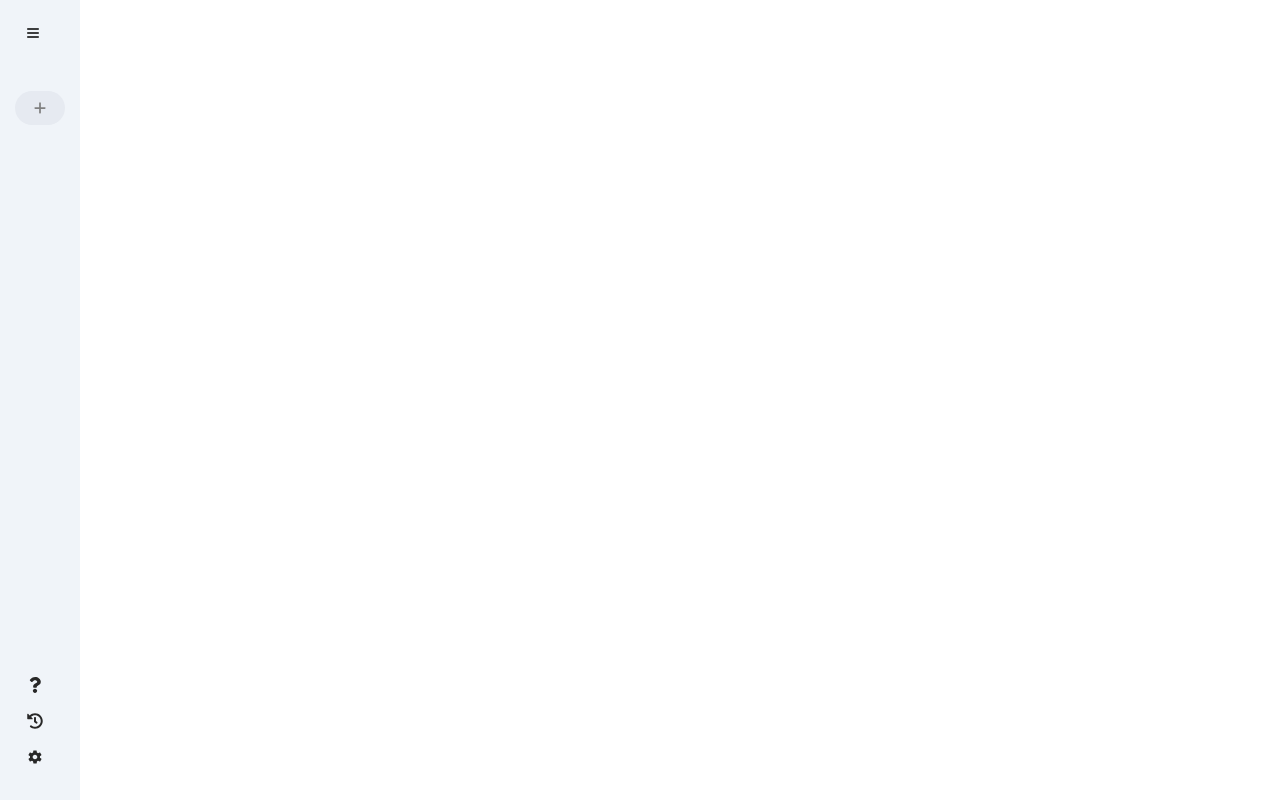
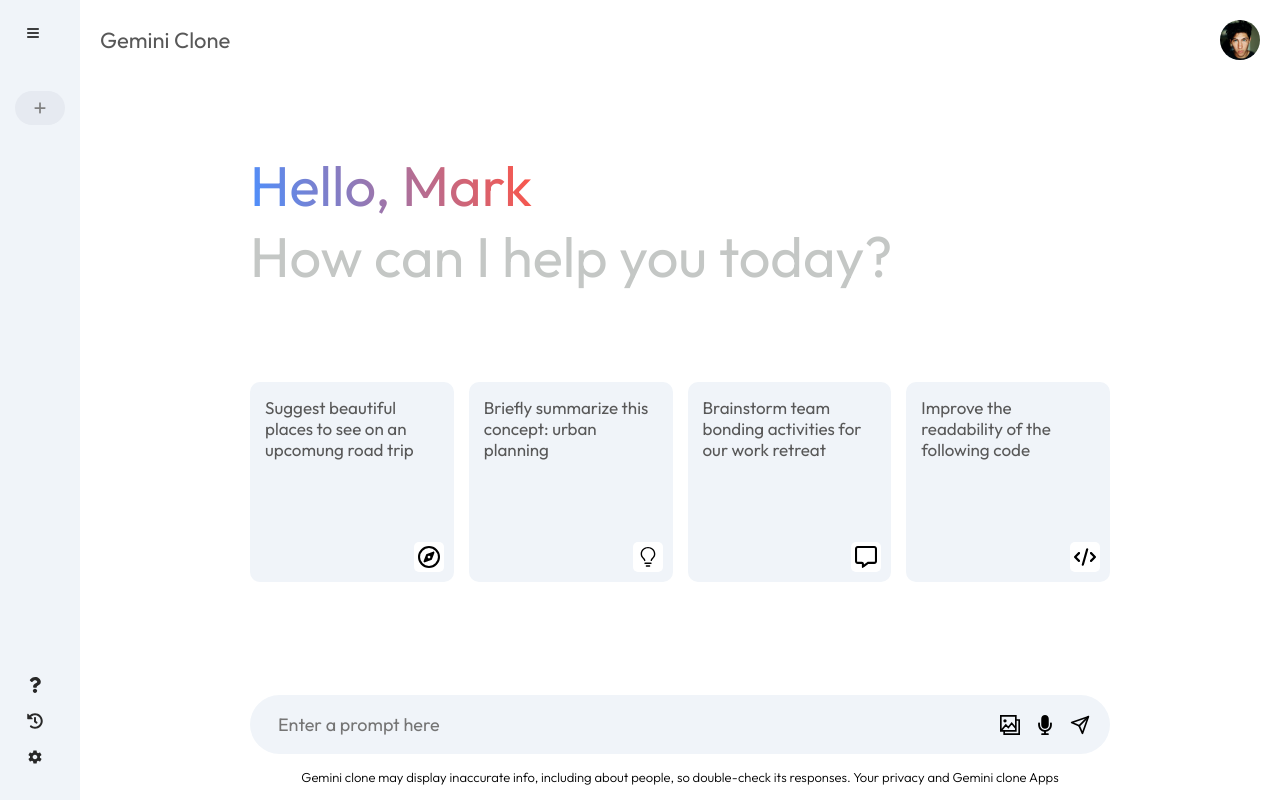
Before and after one commit to shaddybett/GEMINI-AI-CLONE, a React (Vite) app: page / in a window 1280 px wide. Built offline with nearby package versions, Linux system fonts and the light colour scheme.

Commit message:
create the ui for the project

```diff
--- a/src/App.jsx
+++ b/src/App.jsx
@@ -1,10 +1,12 @@
 import React from "react";
 import Sidebar from "./components/sidebar/sidebar";
+import Main from "./components/main/Main";
 
 function App() {
   return (
     <>
     <Sidebar/>
+    <Main />
     </>
   );
 }
--- /dev/null
+++ b/src/components/main/Main.css
@@ -0,0 +1,124 @@
+.main {
+    flex: 1;
+    min-height: 100vh;
+    padding-bottom: 15vh;
+    position: relative;
+}
+
+.main .nav {
+    display: flex;
+    align-items: center;
+    justify-content: space-between;
+    font-size: 22px;
+    padding: 20px;
+    color: #585858;
+}
+
+.main .nav img {
+    width: 40px;
+    height: 40px;
+    object-fit: cover;
+    border-radius: 50%;
+    cursor: pointer;
+}
+
+.main-container {
+    max-width: 900px;
+    margin: auto;
+}
+
+.main .greet {
+    margin: 50px 0px;
+    font-size: 56px;
+    color: #c4c7c5;
+    font-weight: 500px;
+    padding: 20px;
+}
+
+.main .greet span {
+    background: -webkit-linear-gradient(16deg, #4b90ff, #ff5546);
+    -webkit-background-clip: text;
+    -webkit-text-fill-color: transparent;
+}
+
+.main .cards {
+    display: grid;
+    grid-template-columns: repeat(auto-fill, minmax(180px, 1fr));
+    gap: 15px;
+    padding: 20px;
+}
+
+.main .card {
+    height: 200px;
+    padding: 15px;
+    background-color: #f0f4f9;
+    position: relative;
+    cursor: pointer;
+    border-radius: 10px;
+    transition: 0.3s;
+}
+
+.main .card .card-icon {
+    font-size: 30px;
+    padding: 4px;
+    position: absolute;
+    background-color: white;
+    border-radius: 5px;
+    bottom: 10px;
+    right: 10px;
+}
+
+.main .card p {
+    color: #585858;
+    font-size: 17px;
+}
+
+.main .card:hover {
+    background-color: #dfe4ea;
+}
+
+.main-bottom {
+    position: absolute;
+    bottom: 0;
+    width: 100%;
+    max-width: 900px;
+    padding: 0px 20px;
+    margin: auto;
+}
+
+.search-box {
+    display: flex !important;
+    align-items: center;
+    justify-content: space-between;
+    gap: 20px;
+    background-color: #f0f4f9;
+    padding: 10px 20px;
+    border-radius: 50px;
+}
+
+.search-box .search-box-icon {
+    font-size: 20px;
+    cursor: pointer;
+}
+
+.search-box input {
+    flex: 1;
+    background: transparent;
+    border: none !important;
+    outline: none;
+    padding: 8px;
+    font-size: 18px;
+}
+
+.search-box div {
+    display: flex;
+    align-items: center;
+    gap: 15px;
+}
+
+.main .bottom-info {
+    font-size: 13px;
+    margin: 15px auto;
+    text-align: center;
+    font-weight: 300;
+}
--- /dev/null
+++ b/src/components/main/Main.jsx
@@ -0,0 +1,67 @@
+import React from "react";
+import "./Main.css";
+import userpic from "../../assets/userpic1.jpg";
+import { FaRegCompass } from "react-icons/fa6";
+import { GoLightBulb } from "react-icons/go";
+import { FaRegMessage } from "react-icons/fa6";
+import { FaCode } from "react-icons/fa6";
+import { GrGallery } from "react-icons/gr";
+import { FaMicrophone } from "react-icons/fa";
+import { FiSend } from "react-icons/fi";
+
+const Main = () => {
+  return (
+    <>
+      <div className="main">
+        <div className="nav">
+          <p>Gemini Clone</p>
+          <img src={userpic} alt="" />
+        </div>
+
+        <div className="main-container">
+          <div className="greet">
+            <p>
+              <span>Hello, Mark</span>
+            </p>
+            <p>How can I help you today?</p>
+          </div>
+          <div className="cards">
+            <div className="card">
+              <p>Suggest beautiful places to see on an upcomung road trip</p>
+              <FaRegCompass className="card-icon" />{" "}
+            </div>
+
+            <div className="card">
+              <p>Briefly summarize this concept: urban planning</p>
+              <GoLightBulb className="card-icon" />{" "}
+            </div>
+
+            <div className="card">
+              <p>Brainstorm team bonding activities for our work retreat</p>
+              <FaRegMessage className="card-icon" />{" "}
+            </div>
+
+            <div className="card">
+              <p>Improve the readability of the following code</p>
+              <FaCode className="card-icon" />{" "}
+            </div>
+          </div>
+
+          <div className="main-bottom">
+            <div className="search-box">
+              <input type="text" placeholder="Enter a prompt here" />
+              <div>
+                <GrGallery className="search-box-icon"/>
+                <FaMicrophone className="search-box-icon"/>
+                <FiSend className="search-box-icon"/>
+              </div>
+            </div>
+            <p className="bottom-info">Gemini clone may display inaccurate info, including about people, so double-check its responses. Your privacy and Gemini clone Apps</p>
+          </div>
+        </div>
+      </div>
+    </>
+  );
+};
+
+export default Main;
```
Also changed, not shown: src/assets/userpic1.jpg (added).
